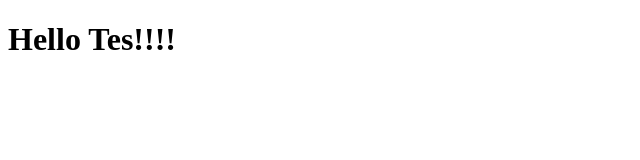
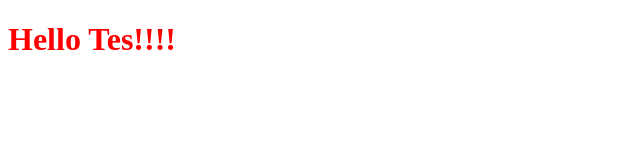
Before and after one commit to Tes-Panachai27/panachai.github.io, a plain HTML site: page index.html in a window 1280 px wide. Shown: the whole page, without its empty margins (0-640 px from the left). Drawn offline with Linux system fonts and the light colour scheme.

Commit message:
add color

```diff
--- a/index.html
+++ b/index.html
@@ -4,6 +4,6 @@
         <title>Hello</title>
     </head>
 <body>
-    <h1>Hello Tes!!!!</h1>
+    <h1 style="color: red;">Hello Tes!!!!</h1>
 </body>
 </html>
```
